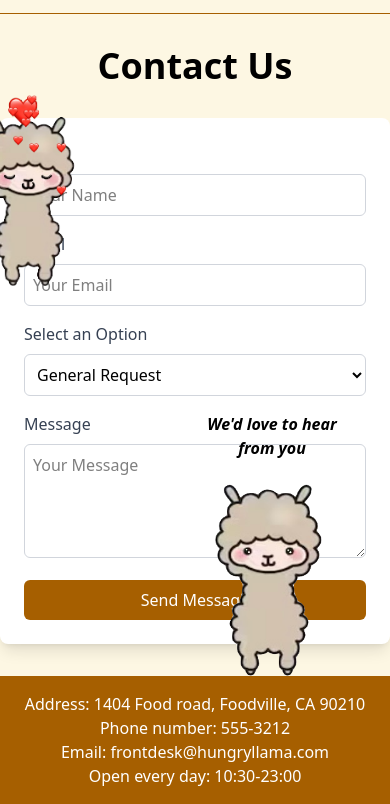
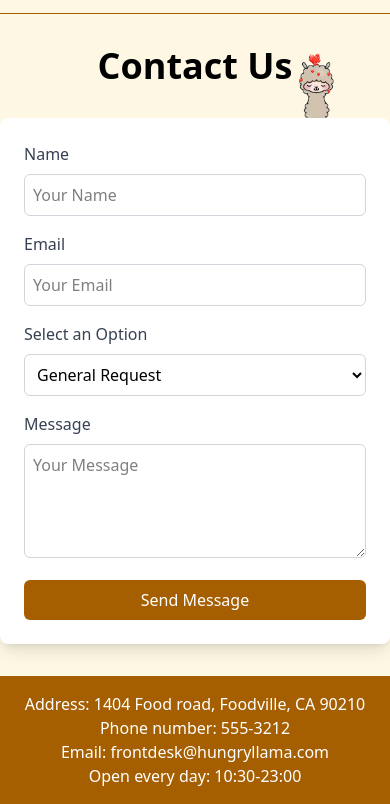
Before and after one commit to Sakacogu/skilaverk1, a website: page src/contact.html in a window 390 px wide. Shown: the part 67-871 px from the top of the page. Drawn offline with Linux system fonts and the light colour scheme.

Commit message:
contact gert responsive

```diff
--- a/src/contact.html
+++ b/src/contact.html
@@ -1,7 +1,6 @@
 <!DOCTYPE html>
 <html>
   <head>
-
     <meta charset="UTF-8" />
     <meta name="viewport" content="width=device-width, initial-scale=1.0" />
 
@@ -11,9 +10,10 @@
     <title>The Hungry Llama</title>
   </head>
   <body class="bg-[#fdf7e3] relative min-h-screen">
-    <img id="llama" class="absolute bottom-28 left-50 w-40 h-60" src="images/cutie.png" alt="Page Llama">
-    <p class="absolute bottom-38 left-48 w-40 h-60 text-center font-bold italic">We'd love to hear from you</p>
-    <img id="llama" class="absolute flex top-35 right-68 w-40 h-60" src="images/closed.png" alt="Page Llama">
+
+    <div class="absolute top-28 right-10 z-10">
+      <img id="llama2" class="w-[60px] sm:w-[70px] md:w-[80px] lg:w-[100px] h-auto" src="images/closed.png" alt="Page Llama">
+    </div>
 
     <header class="relative border-b border-yellow-700 px-6 py-4 flex items-center justify-between">
         <img src="hungry_llama.png" alt="Llama Logo" class="w-16 md:w-20">
@@ -42,11 +42,10 @@
         </nav>
     </header>
 
-    <div class="py-8">
+    <div class="relative z-20 py-8">
       <h1 class="text-4xl font-semibold pb-8 text-center">Contact Us</h1>
 
-    <form class="max-w-lg mx-auto bg-white p-6 rounded-lg shadow-lg">
-
+      <form class="max-w-lg mx-auto bg-white p-6 rounded-lg shadow-lg">
         <label class="block mb-2 text-gray-700">Name</label>
         <input type="text" placeholder="Your Name" class="w-full p-2 border border-gray-300 rounded-md focus:ring focus:ring-yellow-700 mb-4" />
 
```
Also changed, not shown: src/output.css.
